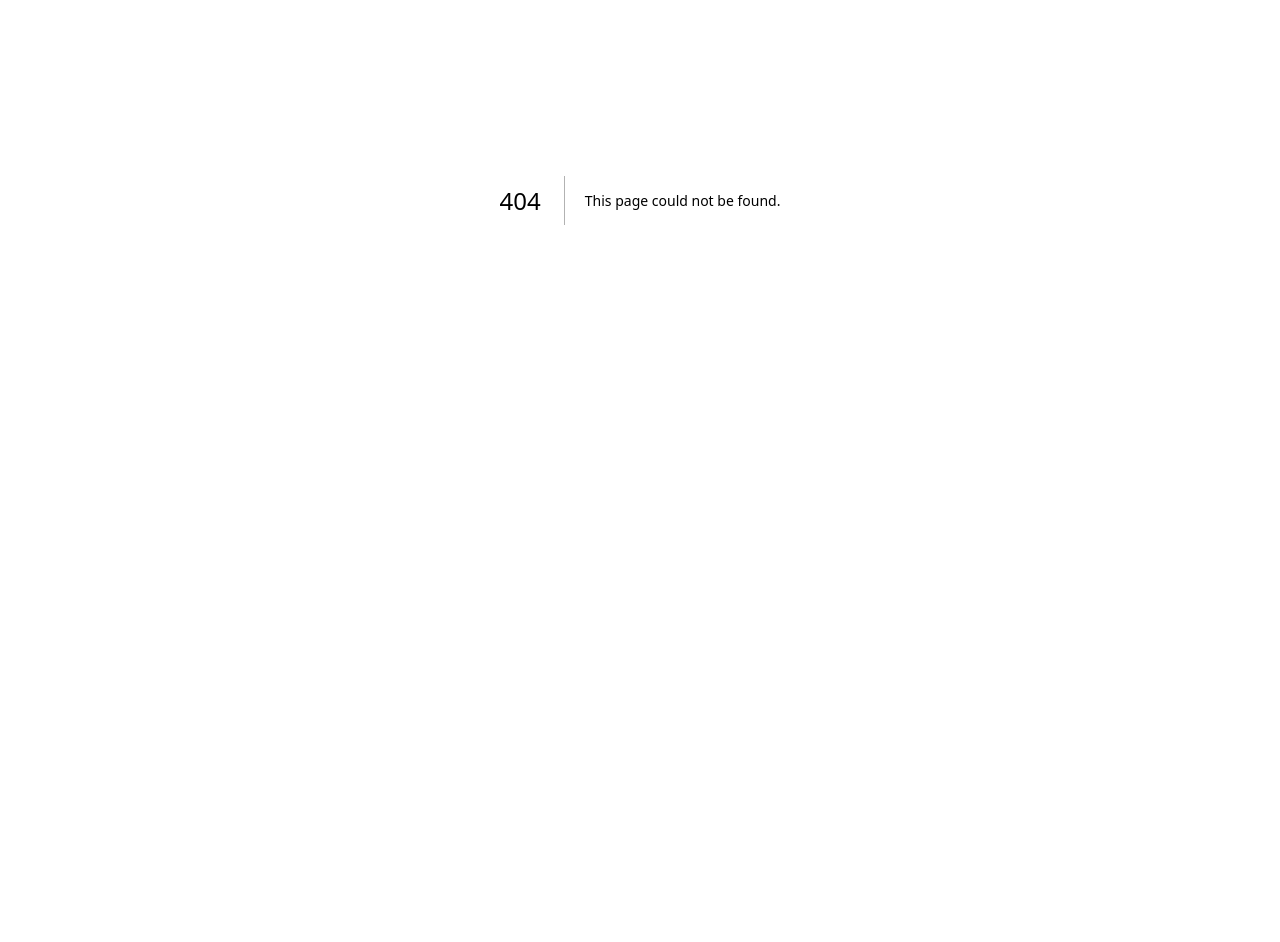
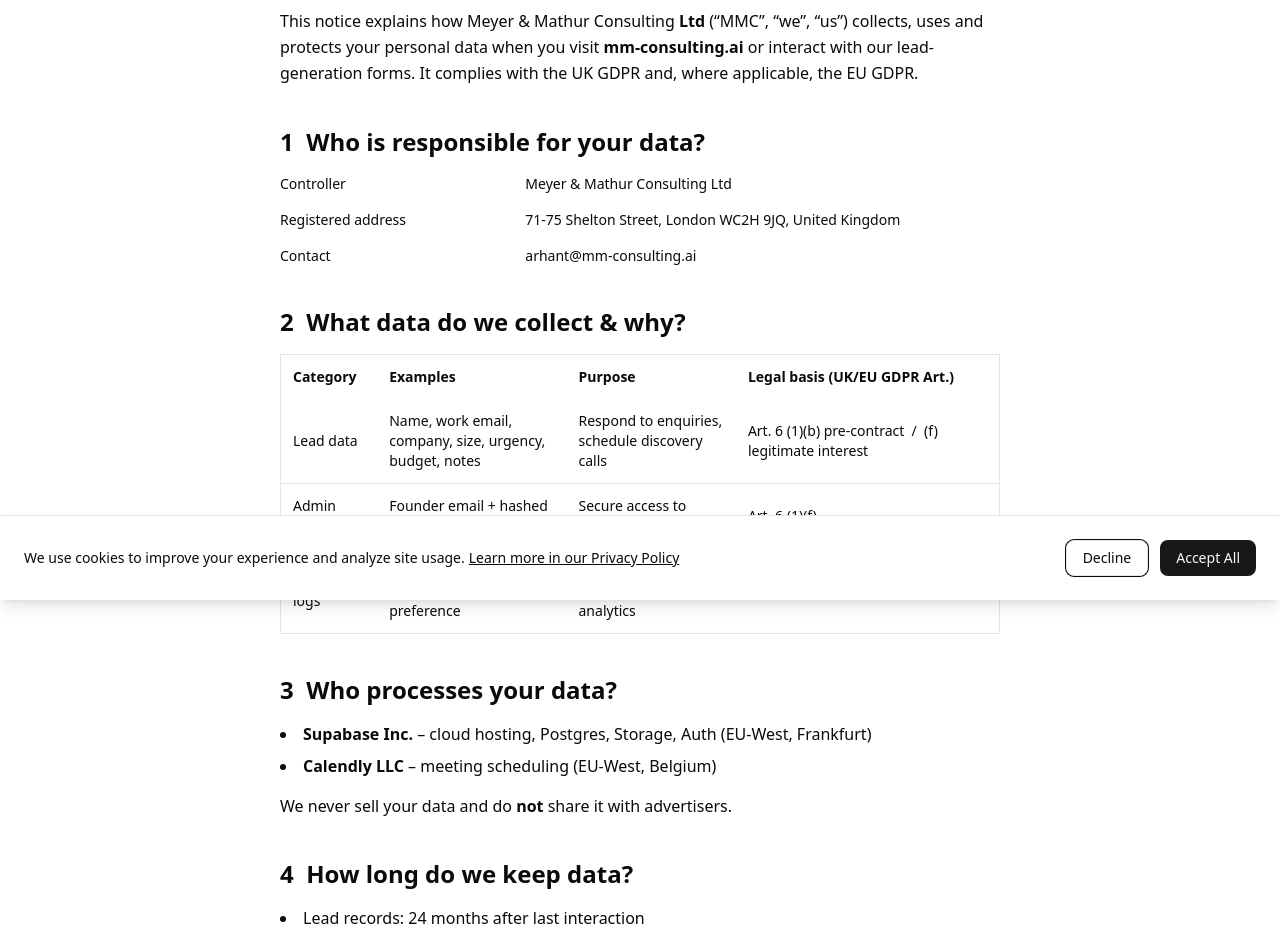
Before and after one commit to KevinMeyer7/mm-consulting, a Next.js app: page /privacy in a window 1280 px wide. Before the commit this address had no page. Shown: the part 200-1142 px from the top of the page. Before the commit the page ends 800 px from the top, so only its background shows below. Built offline with nearby package versions, Linux system fonts and the light colour scheme.

Commit message:
Add privacy policy.

```diff
--- a/app/components/Hero.tsx
+++ b/app/components/Hero.tsx
@@ -54,8 +54,7 @@
             Mid-market teams are drowning in a tidal wave of AI tools—our live
             courses, hands-on seminars, and on-demand modules (always updated
             with the newest breakthroughs) get your workforce battle-ready in 60
-            days. Trusted by Google, BlackRock, and YC-backed firms, we ensure
-            you won’t be the one left behind.{" "}
+            days.
           </p>
 
           <div className="flex flex-col sm:flex-row gap-4 justify-center items-center">
--- a/app/components/ProofBar.tsx
+++ b/app/components/ProofBar.tsx
@@ -1,36 +1,12 @@
-
-'use client';
+"use client";
 
 export function ProofBar() {
-  const clients = [
-    { name: 'Google', logo: '/client-logos/google.svg' },
-    { name: 'BlackRock', logo: '/client-logos/blackrock.svg' },
-    { name: 'Y Combinator', logo: '/client-logos/yc.svg' },
-    { name: 'Swissquote', logo: '/client-logos/swissquote.svg' },
-    { name: 'Rational', logo: '/client-logos/rational.svg' },
-    { name: 'Ocado', logo: '/client-logos/ocado.svg' },
-  ];
-
   return (
     <section className="py-16 px-6 border-t border-brand-border/10">
       <div className="max-w-7xl mx-auto">
         <p className="text-center text-brand-textDim mb-8 text-sm uppercase tracking-wide">
           Trusted by teams at leading companies
         </p>
-
-        <div className="flex flex-wrap justify-center items-center gap-8 md:gap-12">
-          {clients.map((client, index) => (
-            <div
-              key={index}
-              className="flex items-center justify-center h-12 grayscale hover:grayscale-0 transition-all duration-300 opacity-60 hover:opacity-100"
-            >
-              {/* Placeholder for client logos - replace with actual SVGs */}
-              <div className="bg-brand-textDim/20 px-6 py-2 rounded text-brand-textDim text-sm font-medium">
-                {client.name}
-              </div>
-            </div>
-          ))}
-        </div>
       </div>
     </section>
   );
--- a/app/components/WhyUs.tsx
+++ b/app/components/WhyUs.tsx
@@ -7,7 +7,7 @@
     {
       title: "Battle-Tested Methodology",
       description:
-        "Our frameworks have been refined across 100+ implementations, ensuring proven results for your organization.",
+        "Our frameworks have been refined across 100+ implementations, ensuring proven results for your organisation.",
     },
     {
       title: "45% Average ROI",
--- a/app/content/founders.ts
+++ b/app/content/founders.ts
@@ -2,7 +2,7 @@
   {
     name: "Kevin Meyer",
     title: "Co-Founder & Technology Director",
-    bio: "Ex-Google engineer turned YC founding engineer—Kevin “speaks AI” because he’s shipped ML features at scale and helped startups find product-market fit. He now channels that FAANG-grade expertise into live courses, hands-on seminars, and on-demand training, all tailored to your organization’s needs.",
+    bio: "Ex-Google engineer turned YC founding engineer—Kevin “speaks AI” because he’s shipped ML features at scale and helped startups find product-market fit. He now channels that FAANG-grade expertise into live courses, hands-on seminars, and on-demand training, all tailored to your organisation’s needs.",
     image: "/placeholder-kevin.jpeg", // Will be replaced with Supabase storage URL
     linkedin: "https://linkedin.com/in/kevinstefanmeyer",
     expertise: [
--- /dev/null
+++ b/app/privacy/page.tsx
@@ -0,0 +1,185 @@
+/* app/privacy/page.tsx
+   Meyer & Mathur Consulting – Privacy Policy
+   Last updated: 01 June 2025
+*/
+import type { Metadata } from "next";
+import { Nav } from "../components/Nav";
+import { Footer } from "../components/Footer";
+import { CookieBannerEU } from "../components/CookieBannerEU";
+export const metadata: Metadata = {
+  title: "Privacy Policy | Meyer & Mathur Consulting",
+  description:
+    "How Meyer & Mathur Consulting Ltd collects, uses and protects your data in line with UK & EU GDPR.",
+};
+
+export default function PrivacyPolicyPage() {
+  return (
+    <div className="py-16 min-h-screen bg-brand-bg">
+      <Nav />
+
+      {/* MAIN CONTENT */}
+      <section className="max-w-3xl mx-auto px-6 py-16 space-y-10">
+        {/* H1 */}
+        <h1 className="text-4xl font-bold tracking-[-0.04em] text-brand-text">
+          Privacy Policy
+        </h1>
+        <p className="text-brand-textDim leading-relaxed">
+          This notice explains how Meyer&nbsp;&amp;&nbsp;Mathur Consulting&nbsp;
+          <strong>Ltd</strong> (“MMC”, “we”, “us”) collects, uses and protects
+          your personal data when you visit <strong>mm-consulting.ai</strong> or
+          interact with our lead-generation forms. It complies with the UK GDPR
+          and, where applicable, the EU GDPR.
+        </p>
+
+        {/* 1 · Controller */}
+        <section className="space-y-4">
+          <h2 className="text-2xl font-semibold text-brand-text">
+            1&nbsp;&nbsp;Who is responsible for your data?
+          </h2>
+          <div className="grid sm:grid-cols-3 gap-4 text-sm">
+            <div className="font-medium text-brand-text">Controller</div>
+            <div className="sm:col-span-2 text-brand-textDim">
+              Meyer &amp; Mathur Consulting Ltd
+            </div>
+
+            <div className="font-medium text-brand-text">
+              Registered address
+            </div>
+            <div className="sm:col-span-2 text-brand-textDim">
+              71-75 Shelton Street, London&nbsp;WC2H&nbsp;9JQ, United Kingdom
+            </div>
+
+            <div className="font-medium text-brand-text">Contact</div>
+            <div className="sm:col-span-2">
+              <a
+                href="mailto:arhant@mm-consulting.ai"
+                className="text-brand-textDim hover:text-brand-text transition"
+              >
+                arhant@mm-consulting.ai
+              </a>
+            </div>
+          </div>
+        </section>
+
+        {/* 2 · Data we collect */}
+        <section className="space-y-4">
+          <h2 className="text-2xl font-semibold text-brand-text">
+            2&nbsp;&nbsp;What data do we collect & why?
+          </h2>
+
+          <div className="overflow-x-auto">
+            <table className="w-full text-sm border border-brand-border/10">
+              <thead className="bg-brand-bgAlt text-brand-text">
+                <tr>
+                  <th className="p-3 text-left font-semibold">Category</th>
+                  <th className="p-3 text-left font-semibold">Examples</th>
+                  <th className="p-3 text-left font-semibold">Purpose</th>
+                  <th className="p-3 text-left font-semibold">
+                    Legal&nbsp;basis&nbsp;(UK/EU&nbsp;GDPR&nbsp;Art.)
+                  </th>
+                </tr>
+              </thead>
+              <tbody className="divide-y divide-brand-border/10">
+                <tr className="text-brand-textDim">
+                  <td className="p-3">Lead data</td>
+                  <td className="p-3">
+                    Name, work email, company, size, urgency, budget, notes
+                  </td>
+                  <td className="p-3">
+                    Respond to enquiries, schedule discovery calls
+                  </td>
+                  <td className="p-3">
+                    Art.&nbsp;6&nbsp;(1)(b) pre-contract &nbsp;/&nbsp; (f)
+                    legitimate interest
+                  </td>
+                </tr>
+                <tr className="text-brand-textDim">
+                  <td className="p-3">Admin auth</td>
+                  <td className="p-3">Founder email + hashed password</td>
+                  <td className="p-3">Secure access to admin dashboard</td>
+                  <td className="p-3">Art.&nbsp;6&nbsp;(1)(f)</td>
+                </tr>
+                <tr className="text-brand-textDim">
+                  <td className="p-3">Technical logs</td>
+                  <td className="p-3">
+                    Truncated IP, browser, device, cookie preference
+                  </td>
+                  <td className="p-3">
+                    Site security, cookie banner, aggregate analytics
+                  </td>
+                  <td className="p-3">Art.&nbsp;6&nbsp;(1)(f)</td>
+                </tr>
+              </tbody>
+            </table>
+          </div>
+        </section>
+
+        {/* 3 · Processors */}
+        <section className="space-y-4">
+          <h2 className="text-2xl font-semibold text-brand-text">
+            3&nbsp;&nbsp;Who processes your data?
+          </h2>
+          <ul className="list-disc list-inside space-y-2 text-brand-textDim">
+            <li>
+              <strong>Supabase&nbsp;Inc.</strong> – cloud hosting, Postgres,
+              Storage, Auth (EU-West, Frankfurt)
+            </li>
+            <li>
+              <strong>Calendly&nbsp;LLC</strong> – meeting scheduling (EU-West,
+              Belgium)
+            </li>
+          </ul>
+          <p className="text-brand-textDim">
+            We never sell your data and do <strong>not</strong> share it with
+            advertisers.
+          </p>
+        </section>
+
+        {/* 4 · Retention */}
+        <section className="space-y-4">
+          <h2 className="text-2xl font-semibold text-brand-text">
+            4&nbsp;&nbsp;How long do we keep data?
+          </h2>
+          <ul className="list-disc list-inside space-y-2 text-brand-textDim">
+            <li>Lead records: 24&nbsp;months after last interaction</li>
+            <li>Email logs: 12&nbsp;months</li>
+            <li>Security logs: 7&nbsp;days</li>
+          </ul>
+        </section>
+
+        {/* 5 · Rights */}
+        <section className="space-y-4">
+          <h2 className="text-2xl font-semibold text-brand-text">
+            5&nbsp;&nbsp;Your rights
+          </h2>
+          <p className="text-brand-textDim">
+            You may access, correct, delete, restrict or port your personal
+            data, and object to certain processing. Email{" "}
+            <a
+              href="mailto:arhant@mm-consulting.ai"
+              className="underline hover:text-brand-text"
+            >
+              arhant@mm-consulting.ai
+            </a>{" "}
+             — we will respond within 30&nbsp;days. UK residents may also lodge
+            a complaint with the{" "}
+            <a
+              href="https://ico.org.uk/"
+              target="_blank"
+              className="underline hover:text-brand-text"
+            >
+              Information Commissioner’s Office
+            </a>
+            ; EU residents with their local DPA.
+          </p>
+        </section>
+
+        {/* 6 · Cookies, 7 · Security, 8 · Transfers, 9 · Changes */}
+        {/* (Replicate the previous pattern or add as needed) */}
+      </section>
+
+      <Footer />
+      <CookieBannerEU />
+    </div>
+  );
+}
```
